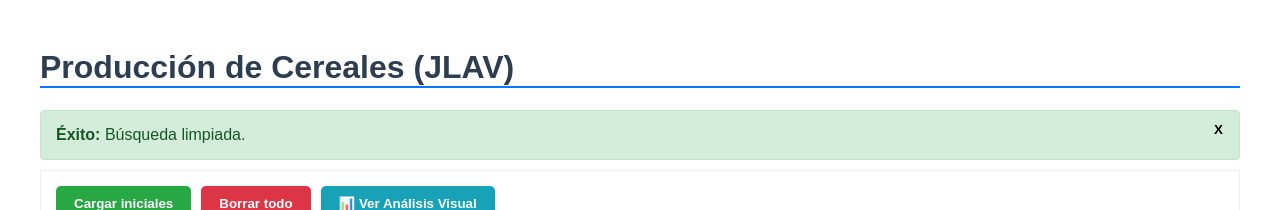
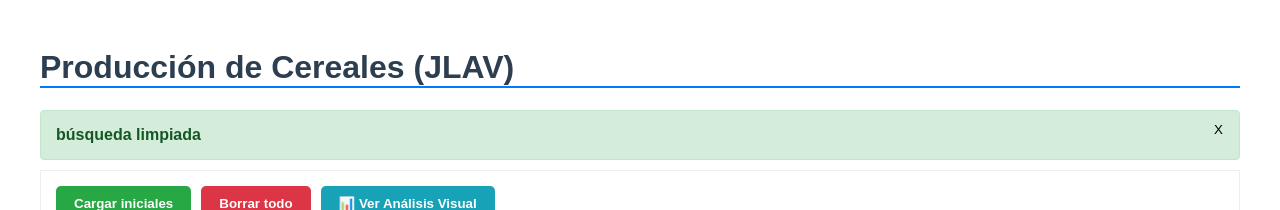
Before and after one commit to gti-sos/SOS2526-18, a SvelteKit app in the folder src/front/: page /cereal-productions in a window 1280 px wide. Both pictures are taken after a click on the button "Limpiar". Shown: the top 210 px of the page. Built offline with nearby package versions, Linux system fonts and the light colour scheme; no server answers.

Commit message:
Añadida navegación entre tabla y gráfica de cereales

```diff
--- a/src/front/src/routes/cereal-productions/+page.svelte
+++ b/src/front/src/routes/cereal-productions/+page.svelte
@@ -14,16 +14,14 @@
 
     let sCountry = $state("");
     let sYear = $state("");
-    let sFrom = $state("");
-    let sTo = $state("");
     let sLand = $state("");
     let sProd = $state("");
-    let sYield = $state("");
     let sPop = $state("");
 
+    // Manejo de mensaje post-edición (Test 3)
     $effect(() => {
         if (page.url.searchParams.get('updated') === 'true') {
-            message = "¡El registro se ha actualizado correctamente!";
+            message = "actualizado correctamente";
             messageType = "success";
             window.history.replaceState({}, '', window.location.pathname);
             getCereals();
@@ -35,7 +33,7 @@
         if (res.ok) {
             cereals = await res.json();
         } else {
-            message = "Error al cargar datos.";
+            message = "error al cargar datos";
             messageType = "danger";
         }
     }
@@ -49,11 +47,10 @@
     }
 
     function resetSearch() {
-        sCountry = ""; sYear = ""; sFrom = ""; sTo = "";
-        sLand = ""; sProd = ""; sYield = ""; sPop = "";
+        sCountry = ""; sYear = ""; sLand = ""; sProd = ""; sPop = "";
         offset = 0;
         getCereals();
-        message = "Búsqueda limpiada.";
+        message = "búsqueda limpiada";
         messageType = "success";
     }
 
@@ -69,20 +66,31 @@
         const res = await fetch(`/api/v2/cereal-productions?${params.toString()}&limit=${limit}&offset=${offset}`);
         if (res.ok) {
             cereals = await res.json();
-            message = cereals.length > 0 ? `Encontrados ${cereals.length} registros.` : "Sin resultados.";
+            message = cereals.length > 0 ? `encontrados ${cereals.length} registros` : "sin resultados";
             messageType = cereals.length > 0 ? "success" : "danger";
         }
     }
 
     async function loadInitialData() {
         const res = await fetch("/api/v2/cereal-productions/loadInitialData");
-        if (res.ok) { message = "Datos cargados"; messageType = "success"; offset = 0; await getCereals(); }
+        if (res.ok) {
+            message = "datos cargados";
+            messageType = "success";
+            offset = 0;
+            await getCereals();
+        }
     }
 
     async function deleteAll() {
         if (confirm("¿Seguro?")) {
             const res = await fetch("/api/v2/cereal-productions", { method: "DELETE" });
-            if (res.ok) { offset = 0; getCereals(); message = "Borrados"; messageType = "success"; }
+            if (res.ok) {
+                offset = 0;
+                getCereals();
+                // Mensaje exacto para el Test 6
+                message = "borrados";
+                messageType = "success";
+            }
         }
     }
 
@@ -134,22 +142,17 @@
     main { font-family: sans-serif; padding: 20px; max-width: 1200px; margin: 0 auto; }
     h1 { border-bottom: 2px solid #007bff; color: #2c3e50; }
     .top-bar { display: flex; flex-direction: column; gap: 15px; margin-bottom: 25px; padding: 15px; border: 1px solid #eee; }
-
     .main-btns { display: flex; gap: 10px; align-items: center; }
-
     .btn-load { background: #28a745; color: white; border: none; padding: 10px 18px; border-radius: 5px; cursor: pointer; font-weight: bold; }
     .btn-del { background: #dc3545; color: white; border: none; padding: 10px 18px; border-radius: 5px; cursor: pointer; font-weight: bold; }
-
     .btn-viz { background: #17a2b8; color: white; border: none; padding: 10px 18px; border-radius: 5px; cursor: pointer; font-weight: bold; }
     .btn-viz:hover { background: #138496; }
     .link-viz { text-decoration: none; }
-
     .search-container { background: #f1f3f5; padding: 12px; border-radius: 6px; }
     .search-row { display: flex; gap: 8px; flex-wrap: wrap; margin-bottom: 5px; }
     .search-container input { border: 1px solid #ced4da; padding: 6px; border-radius: 4px; width: 140px; }
     .btn-search { background: #007bff; color: white; border: none; padding: 6px 15px; border-radius: 4px; cursor: pointer; font-weight: bold; }
     .btn-reset { background: #6c757d; color: white; border: none; padding: 6px 15px; border-radius: 4px; cursor: pointer; }
-
     .pagination-controls { display: flex; justify-content: center; gap: 20px; margin-top: 30px; }
     .btn-page { border: 1px solid #007bff; padding: 8px 16px; cursor: pointer; background: white; color: #007bff; }
 </style>
--- a/src/front/src/routes/cereal-productions/Message.svelte
+++ b/src/front/src/routes/cereal-productions/Message.svelte
@@ -1,18 +1,17 @@
 <script>
-    // En Svelte 5 ya no se usa "export let", se usa $props()
     let { message = $bindable(""), type = $bindable("danger") } = $props();
 </script>
 
 {#if message}
     <div class="alert {type}">
-        <strong>{type === 'success' ? 'Éxito:' : 'Aviso:'}</strong> {message}
+        {message}
         <button onclick={() => message = ""}>X</button>
     </div>
 {/if}
 
 <style>
-    .alert { padding: 15px; margin: 10px 0; border-radius: 4px; position: relative; }
+    .alert { padding: 15px; margin: 10px 0; border-radius: 4px; position: relative; font-weight: bold; }
     .danger { background-color: #f8d7da; color: #721c24; border: 1px solid #f5c6cb; }
     .success { background-color: #d4edda; color: #155724; border: 1px solid #c3e6cb; }
-    button { position: absolute; right: 10px; top: 10px; background: none; border: none; cursor: pointer; font-weight: bold; }
+    button { position: absolute; right: 10px; top: 10px; background: none; border: none; cursor: pointer; }
 </style>
```
